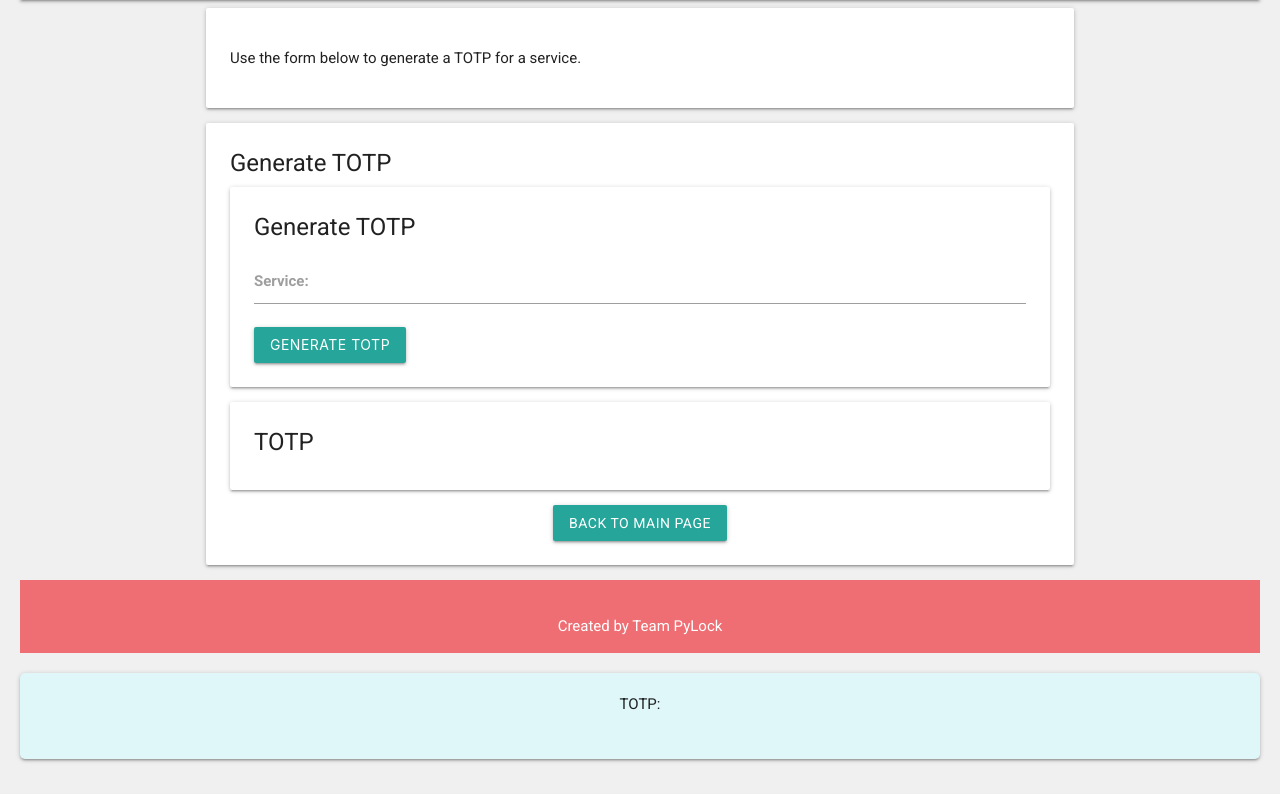
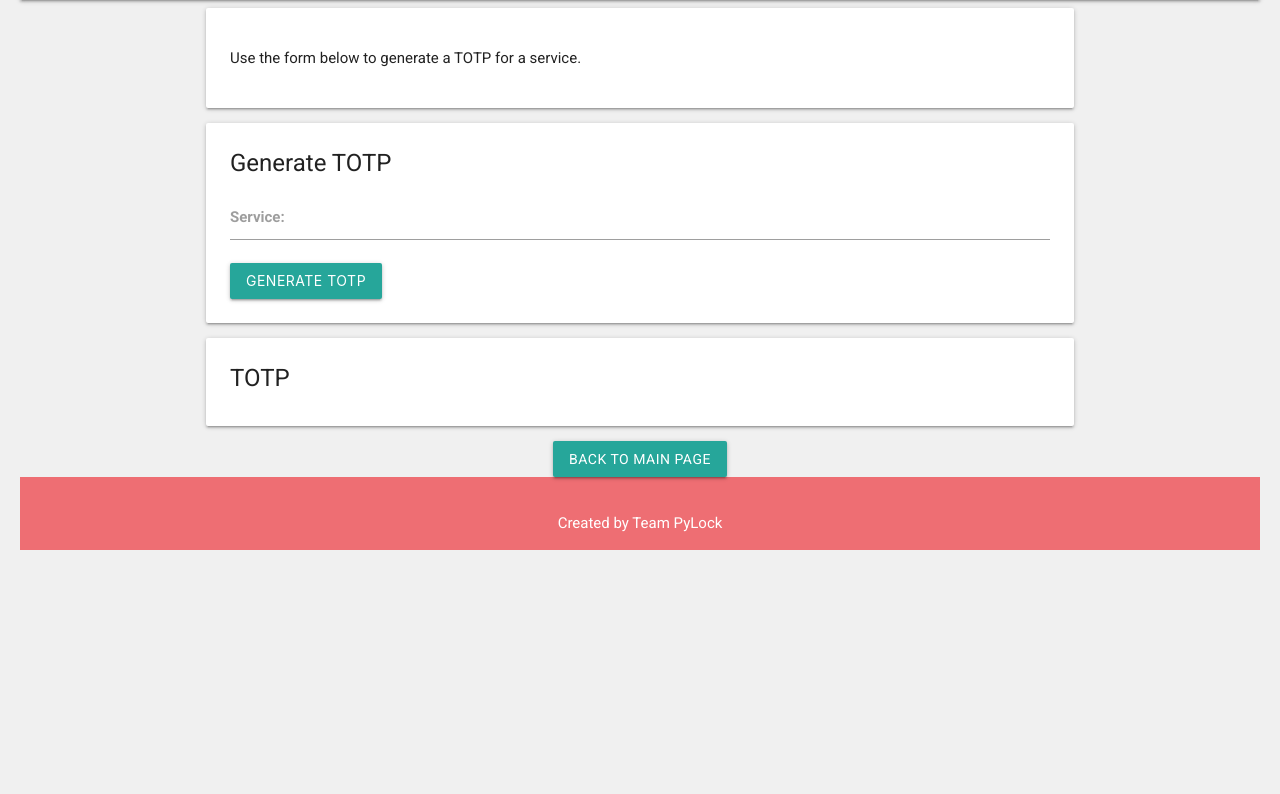
Before and after one commit to harshil748/PyLock, a Flask app: page /totp in a window 1280 px wide. Shown: the part 84-878 px from the top of the page. After the commit the page ends 634 px from the top, so only its background shows below. Run offline with Flask 3, Linux system fonts and the light colour scheme.

Commit message:
Fix errors in all files
fixed the errors

---

For more details, open the [Copilot Workspace session](https://copilot-workspace.githubnext.com/harshil748/PyLock?shareId=XXXX-XXXX-XXXX-XXXX).

```diff
--- a/main.py
+++ b/main.py
@@ -1,6 +1,5 @@
 from flask import Flask, request, render_template, jsonify
 from cryptography.fernet import Fernet
-from pyotp import TOTP
 import pyotp
 
 app = Flask(__name__)
@@ -20,10 +19,6 @@ def decrypt_password(key, encrypted_password):
     return f.decrypt(encrypted_password.encode()).decode()
 
 
-def generate_totp(secret):
-    totp = pyotp.TOTP(secret)
-    return totp.now()
-
 passwords = {}
 key = generate_key()
 
@@ -33,15 +28,12 @@ def index():
     return render_template("index.html")
 
 
-
 @app.route('/totp')
 def totp():
     return render_template('totp.html')
 
-@app.route('/add_password', methods=['POST'])
 
 @app.route("/add_password", methods=["POST"])
-
 def add_password():
     service = request.form["service"]
     username = request.form["username"]
@@ -67,34 +59,17 @@ def get_password():
         return jsonify({"message": "Password not found."}), 404
 
 
-@app.route("/totp")
-def totp():
-    return render_template("totp.html")
-
-
 @app.route("/generate_totp", methods=["POST"])
 def generate_totp():
     service = request.form["service"]
     if service:
         secret = pyotp.random_base32()
-        totp = TOTP(secret)
+        totp = pyotp.TOTP(secret)
         current_totp = totp.now()
         return jsonify({"totp": current_totp})
     else:
         return jsonify({"message": "Please provide a service name."}), 400
 
 
-
-@app.route('/generate_totp', methods=['POST'])
-def generate_totp_route():
-    service = request.form['service']
-    if service in passwords:
-        secret = passwords[service]['password']
-        totp = generate_totp(secret)
-        return jsonify({'totp': totp})
-    else:
-        return jsonify({'message': 'Service not found.'}), 404
-
 if __name__ == "__main__":
-
     app.run(debug=True)
--- a/static/scripts.js
+++ b/static/scripts.js
@@ -41,37 +41,36 @@ document
       });
   });
 
-
-document.getElementById('generate-totp-form').addEventListener('submit', function(event) {
+document
+  .getElementById("generate-totp-form")
+  .addEventListener("submit", function (event) {
     event.preventDefault();
     const formData = new FormData(event.target);
-    fetch('/generate_totp', {
-        method: 'POST',
-        body: formData
+    fetch("/generate_totp", {
+      method: "POST",
+      body: formData,
     })
-    .then(response => response.json())
-    .then(data => {
+      .then((response) => response.json())
+      .then((data) => {
         if (data.totp) {
-            document.getElementById('totp-display').innerText = data.totp;
+          document.getElementById("totp-display").innerText = data.totp;
         } else {
-            M.toast({html: data.message});
+          M.toast({ html: data.message });
         }
       })
-    .catch(error => {
-        M.toast({html: 'Error: ' + error.message});
+      .catch((error) => {
+        M.toast({ html: "Error: " + error.message });
       });
   });
 
 // Add animations and transitions
-document.querySelectorAll('.card').forEach(card => {
+document.querySelectorAll(".card").forEach((card) => {
   card.style.opacity = 0;
-    card.style.transition = 'opacity 0.5s ease-in-out';
-    card.style.transform = 'translateY(20px)';
-    card.style.transition = 'transform 0.5s ease-in-out';
+  card.style.transition = "opacity 0.5s ease-in-out";
+  card.style.transform = "translateY(20px)";
+  card.style.transition = "transform 0.5s ease-in-out";
   setTimeout(() => {
     card.style.opacity = 1;
-        card.style.transform = 'translateY(0)';
+    card.style.transform = "translateY(0)";
   }, 100);
 });
-
-document.getElementById;
--- a/templates/totp.html
+++ b/templates/totp.html
@@ -17,7 +17,6 @@
     </header>
     <main>
         <section class="container">
-
             <div class="instructions card-panel">
                 <p>Use the form below to generate a TOTP for a service.</p>
             </div>
@@ -25,12 +24,6 @@
                 <div class="card-content">
                     <span class="card-title">Generate TOTP</span>
                     <form id="generate-totp-form">
-
-            <article class="card">
-                <div class="card-content">
-                    <span class="card-title">Generate TOTP</span>
-                    <form id="totp-form">
-
                         <div class="input-field">
                             <label for="service">Service:</label>
                             <input type="text" id="service" name="service" required>
@@ -63,14 +56,3 @@
     <script src="https://cdnjs.cloudflare.com/ajax/libs/materialize/1.0.0/js/materialize.min.js"></script>
 </body>
 </html>
-
-                    <div id="totp-result" class="card-panel">
-                        <span class="card-title">TOTP:</span>
-                        <p id="totp-value"></p>
-                    </div>
-                </div>
-            </article>
-            </section>
-    </main>
-    </body>
-</html>
```
Also changed, not shown: README.md. Lines whose indentation alone changed are shown as unchanged.
